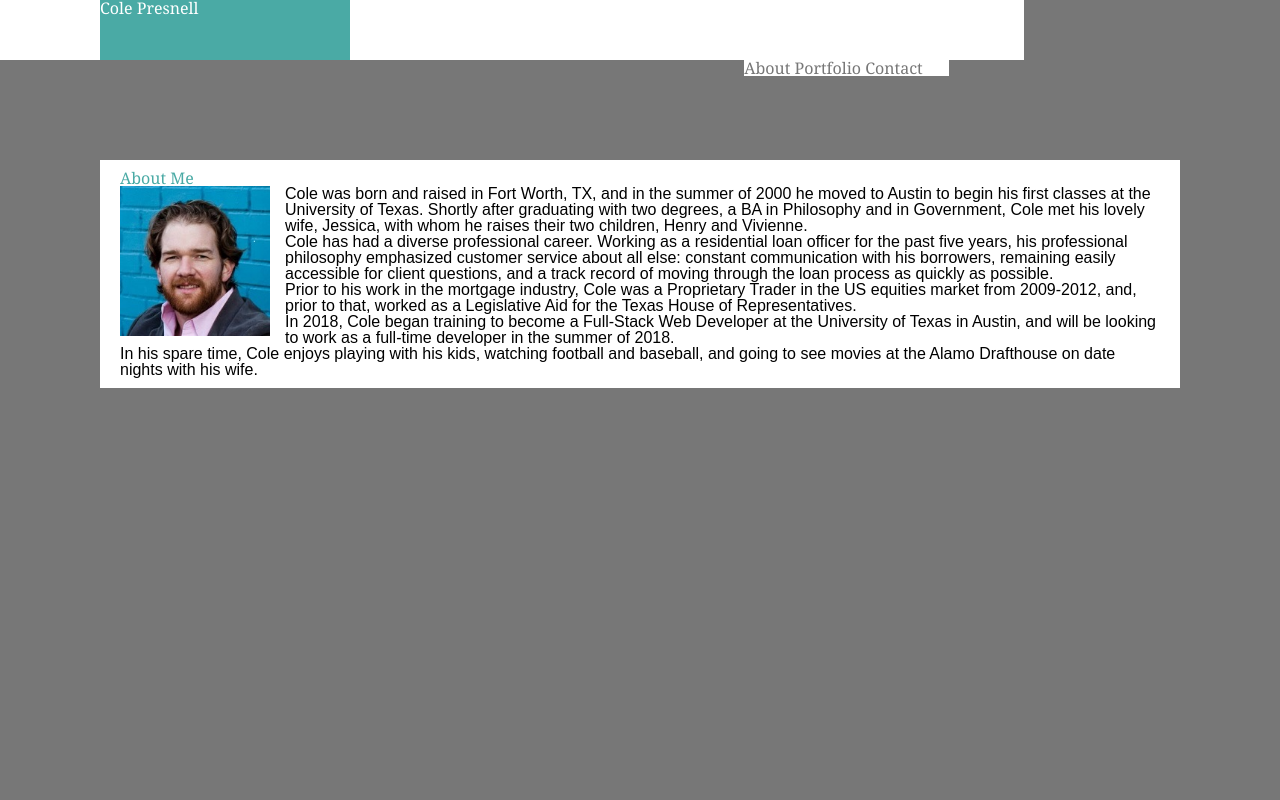
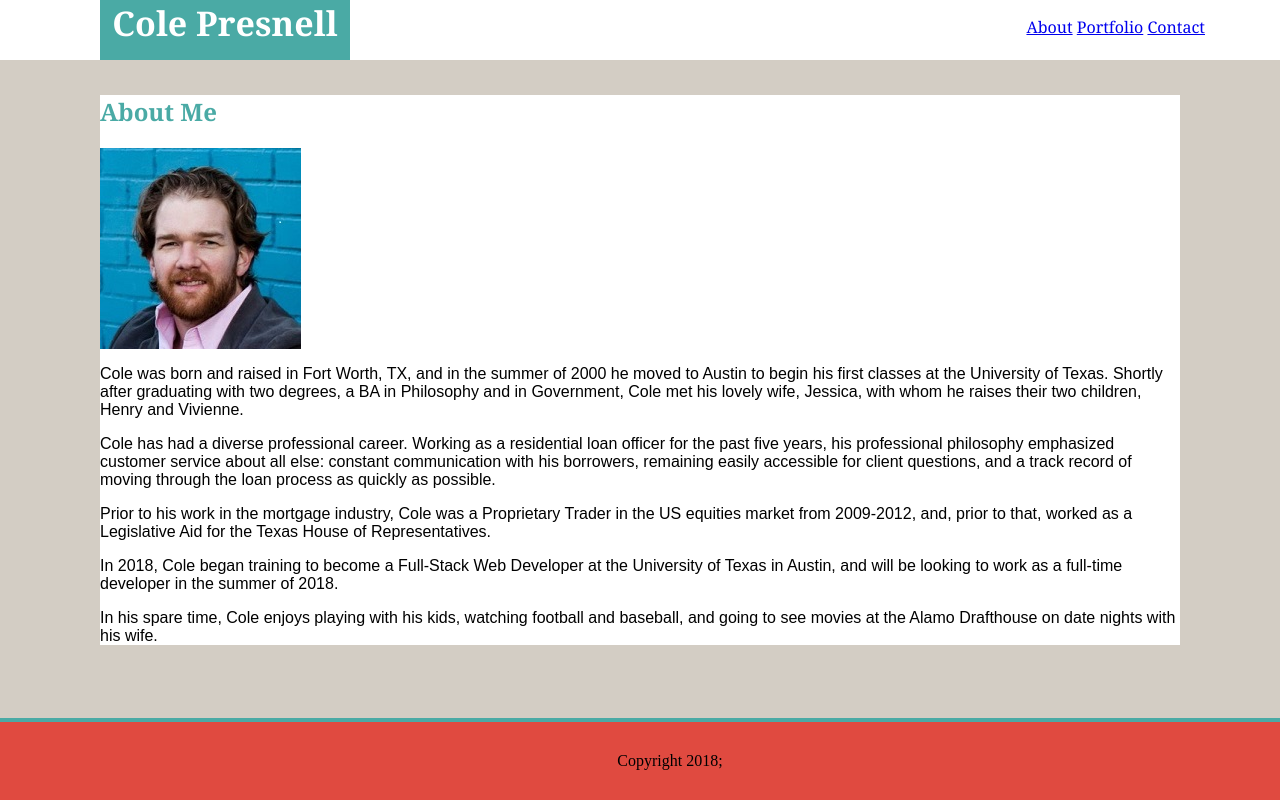
Before and after one commit to ColePresnell/ColePresnell.github.io, a plain HTML site: page index.html in a window 1280 px wide. Drawn offline with Linux system fonts and the light colour scheme.

Commit message:
just added contact and portfolio html's

```diff
--- a/css/style.css
+++ b/css/style.css
@@ -1,24 +1,33 @@
 body {
-    background-color:#777777
+    margin:0;
+    padding:0;
+    background-color: #D3CDC4;
+
 }
 
 header {
     font-family: Georgia, 'Times New Roman', Times, serif;
-    background-color:#ffffff;
-    width: 80%;
-
+    background-color:white;
+    margin:0;
+    padding:0;
 }
 
-h1{background-color:#4aaaa5;
+h1{
+    background-color:#4aaaa5;
     color: white;
     width: 250px;
     height: 60px;
     margin-left:100px;
+    text-align: center;
+    font-size: 34px;
+
+
 }
 
-ul{float:right;
-    margin-right:75px;
-    width:20%;
+ul{
+    float:right;
+    position:fixed;
+    right:75px;
     background-color:white;
 }
 
@@ -29,11 +38,12 @@ li {
 }
 
 .container {
+    clear: both;
     background-color:white;
     border-color:#dddddd;
     border: 1px;
     font-family: Arial, Helvetica, sans-serif;
-    margin: 100px;
+    margin:35px 100px 35px 100px;
     font: color #777777;
 
 }
@@ -43,16 +53,29 @@ h2 {
     color:#4aaaa5;
 }
 
-#mainBio {
-    margin:10px;
-    padding:10px;
-}
-
-
 #bioImage {
     float:left;
     height:150px;
     width:150px;
     margin-right: 15px;
     margin-bottom: 5px;
+
+#mainBio {
+    clear: both;
+    vertical-align: baseline;
+    margin:10px;
+    padding:10px;
 }
+
+}
+footer {
+    border-top: 4px solid;
+    border-top-color: #4aaaa5;
+    position: fixed;
+    left: 0;
+    bottom: 0;
+    width: 100%;
+    text-align: center;
+    background-color:#E04A40;
+    padding: 30px;
+}
--- a/index.html
+++ b/index.html
@@ -2,36 +2,55 @@
 <html lang="us-en">
 
 <head>
-    <link rel="stylesheet" type="text/css" href="css/reset.css">
+   <!-- <link rel="stylesheet" type="text/css" href="css/reset.css"> -->
     <link rel="stylesheet" type="text/css" href="css/style.css">
     <meta charset="UTF-8">
     <title>Cole Presnell's Website</title>
 </head>
 
 <body>
+
     <header>
-        <h1>
-            <strong>Cole Presnell</strong>
-        </h1>
-        <ul>
-            <li id="left">About</li>
-            <li id="middle">Portfolio</li>
-            <li id="right">Contact</li>
-        </ul>
+        <div>
+            <nav>
+                <ul>
+                    <li id="left">
+                        <a href="index.html">About</a>
+                    </li>
+                    <li id="middle">
+                        <a href="portfolio.html">Portfolio</a>
+                    </li>
+                    <li id="right">
+                        <a href="contact.html">Contact</a>
+                    </li>
+                </ul>
+            </nav>
+        </div>
+        <div>
 
+            <h1>
+                <strong>Cole Presnell</strong>
+            </h1>
+
+        </div>
     </header>
 
 
 
-    <div class="container">
 
-        <section id="mainBio">
+
+    <div class="container ">
+
+
+
+        <section id="mainBio ">
             <h2>About Me</h2>
-            <img id="bioImage" src="images/headshot2.jpg" alt="Cole Presnell" />
+            <img id="bioImage " src="images/headshot2.jpg " alt="Cole Presnell " />
 
             <p>Cole was born and raised in Fort Worth, TX, and in the summer of 2000 he moved to Austin to begin his first classes
                 at the University of Texas. Shortly after graduating with two degrees, a BA in Philosophy and in Government,
-                Cole met his lovely wife, Jessica, with whom he raises their two children, Henry and Vivienne. </p>
+                Cole met his lovely wife, Jessica, with whom he raises their two children, Henry and Vivienne.
+            </p>
 
             <p>Cole has had a diverse professional career. Working as a residential loan officer for the past five years, his
                 professional philosophy emphasized customer service about all else: constant communication with his borrowers,
@@ -52,9 +71,14 @@
                 Drafthouse on date nights with his wife. </p>
         </section>
 
+    </div>
 
     </div>
 
+
+    <footer>
+        Copyright 2018;
+    </footer>
 </body>
 
 
```
Also changed, not shown: contact.html (added), portfolio.html (added).
